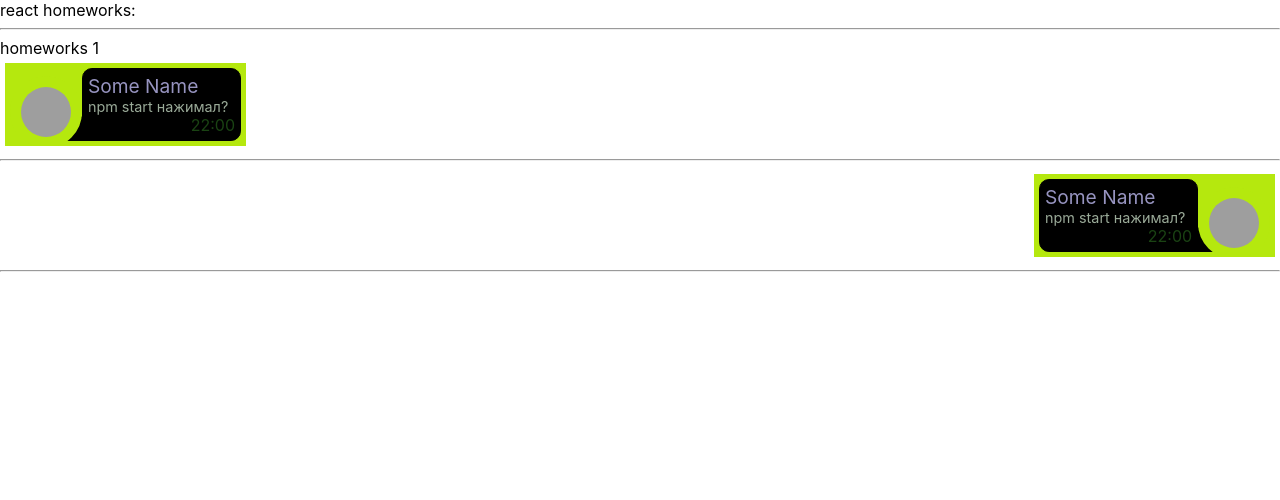
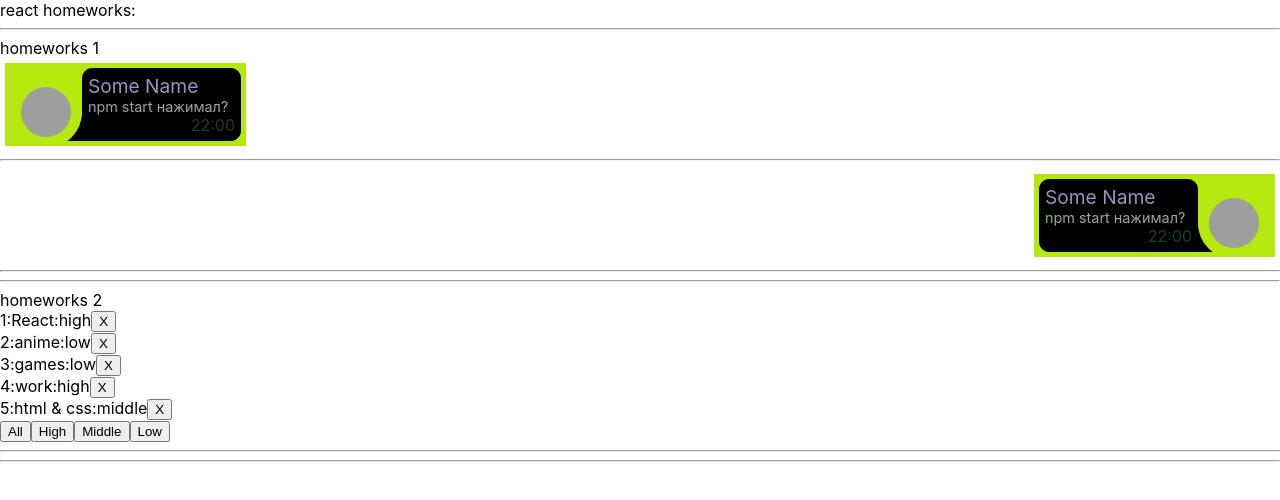
Before and after one commit to vzanimonets/hw-ignat, a React (Create React App) app: page / in a window 1280 px wide. Shown: the top 500 px of the page. Built offline with nearby package versions, Linux system fonts and the light colour scheme; grey boxes are pictures that could not be loaded.

Commit message:
feat: homework HW2

```diff
--- a/src/p1-main/m1-ui/u1-app/App.tsx
+++ b/src/p1-main/m1-ui/u1-app/App.tsx
@@ -1,13 +1,14 @@
 import React from 'react'
 import s from './App.module.css'
 import HW1 from '../../../p2-homeworks/h1/HW1'
+import HW2 from "../../../p2-homeworks/h2/HW2";
 
 function App() {
     return (
         <div className={s.App}>
             <div>react homeworks:</div>
             <HW1/>
-            {/*<HW2/>*/}
+            <HW2/>
             {/*<HW3/>*/}
             {/*<HW4/>*/}
             {/*<HW5/>*/}
--- a/src/p2-homeworks/h2/Affair.tsx
+++ b/src/p2-homeworks/h2/Affair.tsx
@@ -1,19 +1,21 @@
 import React from "react";
+import {AffairType} from "./HW2";
 
 type AffairPropsType = {
     // key не нужно типизировать
-    affair: any // need to fix any
-    deleteAffairCallback: any // need to fix any
+    affair: AffairType // need to fix any
+    deleteAffairCallback: (_id:number)=>void // need to fix any
 }
 
 function Affair(props: AffairPropsType) {
-    const deleteCallback = () => {};// need to fix
+    const deleteCallback = (_id: number) => {props.deleteAffairCallback(_id)};// need to fix
 
     return (
         <div>
-            // show some text
-
-            <button onClick={deleteCallback}>X</button>
+            {props.affair._id}:
+            {props.affair.name}:
+            {props.affair.priority}
+            <button onClick={()=>deleteCallback(props.affair._id)}>X</button>
         </div>
     );
 }
--- a/src/p2-homeworks/h2/Affairs.tsx
+++ b/src/p2-homeworks/h2/Affairs.tsx
@@ -1,11 +1,11 @@
 import React from "react";
 import Affair from "./Affair";
-import {AffairType} from "./HW2";
+import {AffairType, FilterType} from "./HW2";
 
-type AffairsPropsType = { // need to fix any
-    data: any
-    setFilter: any
-    deleteAffairCallback: any
+type AffairsPropsType = {
+    data: Array<AffairType>
+    setFilter: (filter: FilterType) => void
+    deleteAffairCallback: (_id: number) => void
 }
 
 function Affairs(props: AffairsPropsType) {
@@ -17,10 +17,20 @@
         />
     ))
 
-    const setAll = () => {}; // need to fix
-    const setHigh = () => {};
-    const setMiddle = () => {};
-    const setLow = () => {};
+    const setAll = () => {
+        props.setFilter("all");
+    }; // need to fix
+    const setHigh = () => {
+        props.setFilter("high");
+
+    };
+    const setMiddle = () => {
+        props.setFilter("middle");
+    };
+    const setLow = () => {
+        props.setFilter("low");
+
+    };
 
     return (
         <div>
--- a/src/p2-homeworks/h2/HW2.tsx
+++ b/src/p2-homeworks/h2/HW2.tsx
@@ -2,12 +2,12 @@
 import Affairs from "./Affairs";
 
 // types
-export type AffairPriorityType = any; // need to fix any
-export type AffairType = any; // need to fix any
+export type AffairPriorityType = "high" | "low" | "middle";
+export type AffairType = { _id: number, name: string, priority: string };
 export type FilterType = "all" | AffairPriorityType;
 
 // constants
-const defaultAffairs: any = [ // need to fix any
+const defaultAffairs: Array<AffairType> = [
     {_id: 1, name: "React", priority: "high"},
     {_id: 2, name: "anime", priority: "low"},
     {_id: 3, name: "games", priority: "low"},
@@ -16,20 +16,26 @@
 ];
 
 // pure helper functions
-export const filterAffairs = (affairs: any, filter: any): any => { // need to fix any
-    if (filter === "all") return affairs;
-    else return; // need to fix
+export const filterAffairs = (affairs: Array<AffairType>, filter: FilterType): Array<AffairType> => { // need to fix any
+    //if (filter === "all") return affairs;
+    if (filter === "high") return affairs.filter(a => a.priority === "high");
+    if (filter === "low") return affairs.filter(a => a.priority === "low");
+    if (filter === "middle") return affairs.filter(a => a.priority === "middle");
+    return affairs;
 }
-export const deleteAffair = (affairs: any, _id: any): any => { // need to fix any
-    return; // need to fix
+export const deleteAffair = (affairs: Array<AffairType>, _id: number): Array<AffairType> => { // need to fix any
+    return affairs.filter(t => t._id !== _id); // need to fix
 }
 
 function HW2() {
-    const [affairs, setAffairs] = useState<any>(defaultAffairs); // need to fix any
+    const [affairs, setAffairs] = useState<Array<AffairType>>(defaultAffairs); // need to fix any
     const [filter, setFilter] = useState<FilterType>("all");
 
     const filteredAffairs = filterAffairs(affairs, filter);
-    const deleteAffairCallback = (_id: any) => setAffairs(deleteAffair(affairs, _id)); // need to fix any
+    const deleteAffairCallback = (_id: number) => {
+        setAffairs(deleteAffair(affairs, _id));
+    }
+    // need to fix any
 
     return (
         <div>
```
